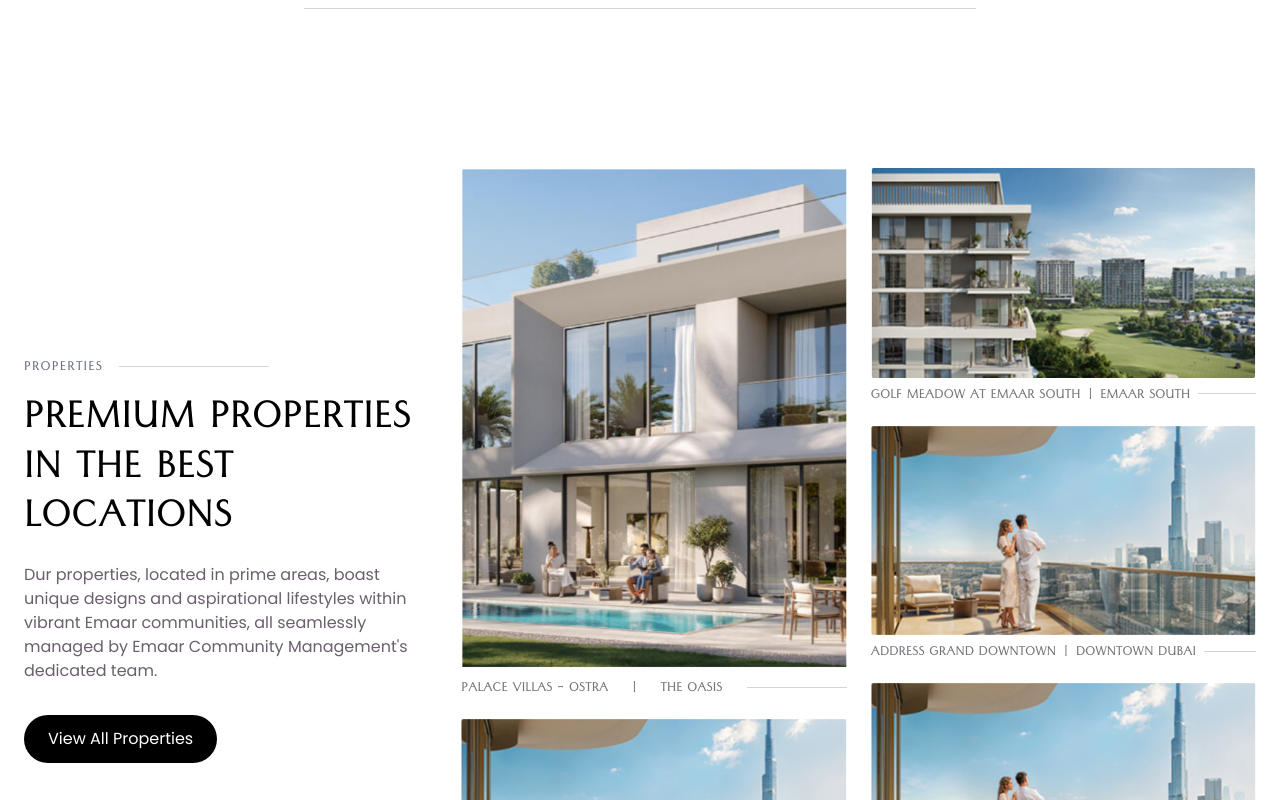
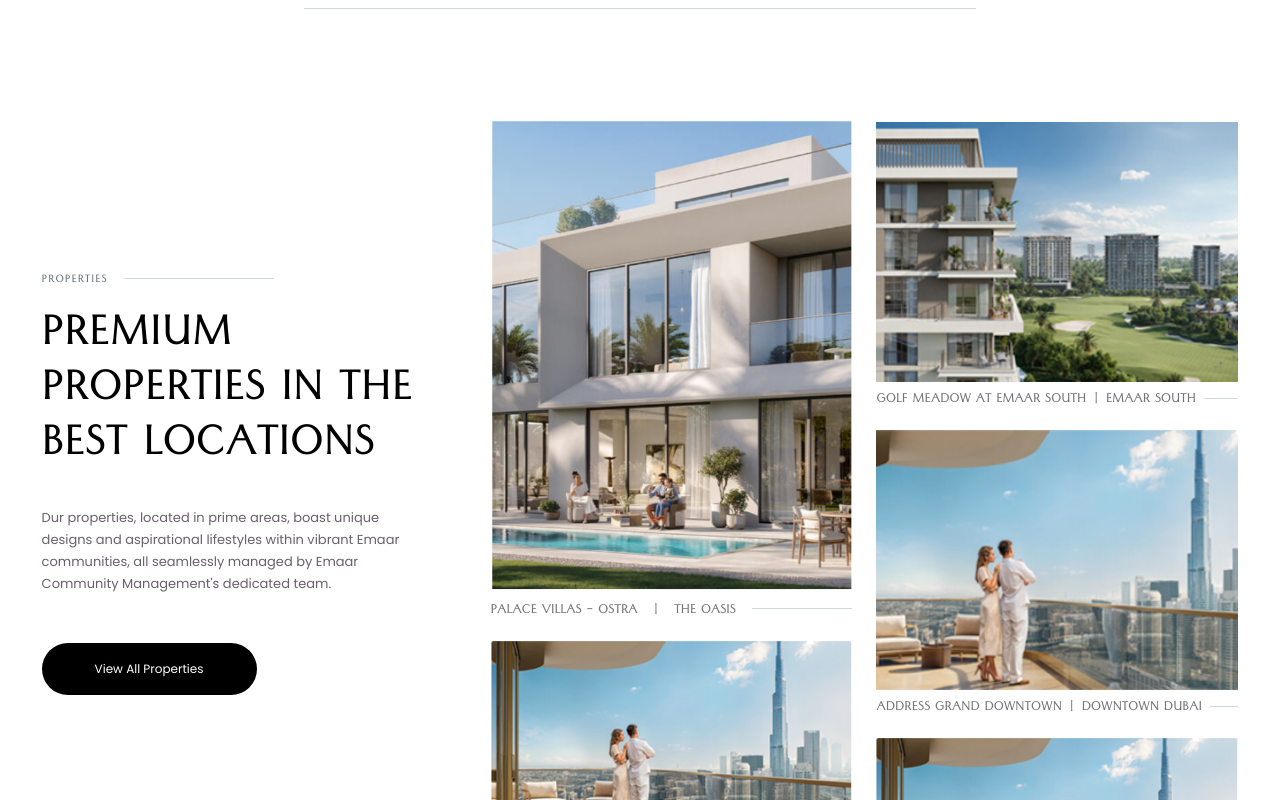
Before and after one commit to HarshSahare/NeelInfraTech, a Next.js app: page / in a window 1280 px wide. Shown: the part 1680-2480 px from the top of the page. Built offline with nearby package versions, Linux system fonts and the light colour scheme.

Commit message:
refactored : adjusted spacing in properties landing section

```diff
--- a/app/components/sections/propertiesLandingSection.tsx
+++ b/app/components/sections/propertiesLandingSection.tsx
@@ -3,23 +3,26 @@ import React from "react";
 
 const PropertiesLandingSection = () => {
   return (
-    <section className="flex flex-col lg:flex-row px-6 py-12 items-center gap-10 max-w-7xl mx-auto">
+    <section className="flex flex-col lg:flex-row gap-[75px] max-w-[93.5%] mx-auto">
       {/* Left Column: Text Content */}
-      <div className="lg:w-1/3  lg:mb-0">
-        <p className="text-xs font-classica tracking-widest text-gray-500 flex items-center">
+      <div className="lg:w-1/3  mt-[151px] lg:mb-0">
+        <p className="text-[10px] font-classica tracking-widest text-gray-500 flex items-center">
           PROPERTIES
           <span className="flex-grow border-t max-w-[150px] border-gray-300 ml-4"></span>
         </p>
-        <h2 className="text-4xl font-classica font-[400] mt-4 mb-6 leading-snug">
-          PREMIUM PROPERTIES IN THE BEST LOCATIONS
+        <h2 className="text-[40px] font-classica font-[400] mt-4 mb-[40px] leading-snug">
+          PREMIUM <br /> PROPERTIES IN THE <br /> BEST LOCATIONS
         </h2>
-        <p className="text-[#6A5F6C] font-poppins mb-8">
-          Dur properties, located in prime areas, boast unique designs and
-          aspirational lifestyles within vibrant Emaar communities, all
-          seamlessly managed by Emaar Community Management&apos;s dedicated
-          team.
+        <p className="text-[#6A5F6C] text-[13px]/[22px] font-poppins mb-[48px]">
+          Dur properties, located in prime areas, boast unique <br /> designs
+          and aspirational lifestyles within vibrant Emaar <br /> communities,
+          all seamlessly managed by Emaar <br /> Community Management&apos;s
+          dedicated team.
         </p>
-        <button className="bg-black font-poppins text-white px-6 py-3 rounded-full">
+        <button
+          className="bg-black text-[12px]  font-poppins text-white tracker-[1px] rounded-full"
+          style={{ padding: "17px 53px" }}
+        >
           View All Properties
         </button>
       </div>
@@ -66,13 +69,13 @@ const PropertiesLandingSection = () => {
         {/* Column 2 */}
         <div className="flex flex-col gap-6 w-1/2">
           {/* Image 2 */}
-          <div>
+          <div className="mt-[.5%]">
             <Image
               src="/images/property-2.png"
               alt="Golf Meadow at Emaar South"
               width={600}
-              height={400}
-              className="w-full object-cover"
+              height={260}
+              className="w-full h-[260px] object-cover"
             />
             <div className="mt-2 flex items-center justify-between text-xs text-[#757378] font-classica">
               <span>GOLF MEADOW AT EMAAR SOUTH</span>
@@ -88,8 +91,8 @@ const PropertiesLandingSection = () => {
               src="/images/property-3.png"
               alt="Address Grand Downtown"
               width={600}
-              height={400}
-              className="w-full object-cover"
+              height={260}
+              className="w-full h-[260px] object-cover"
             />
             <div className="mt-2 flex items-center justify-between text-xs text-[#757378] font-classica">
               <span>ADDRESS GRAND DOWNTOWN</span>
```
